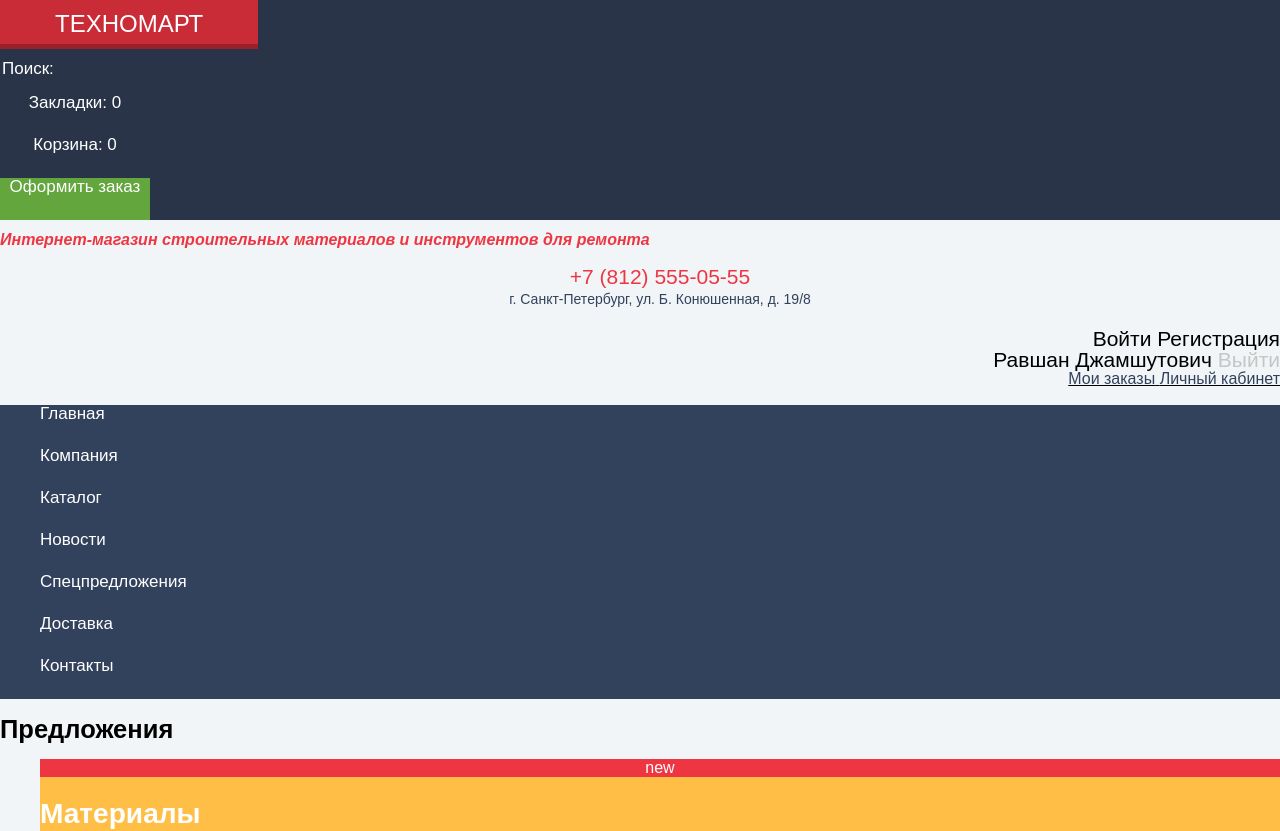
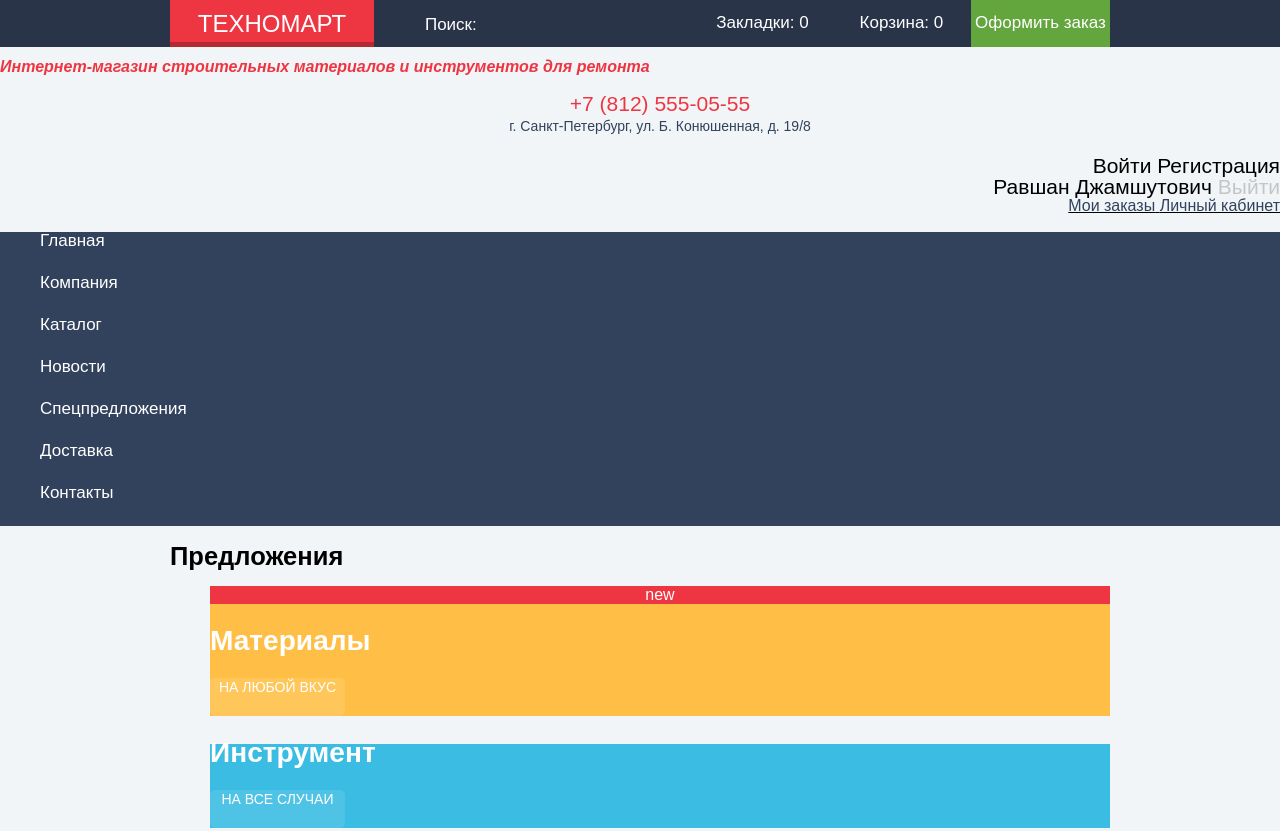
Before and after one commit to WEVI0Z/Technomart, a plain HTML site: page index.html in a window 1280 px wide. Shown: the top 831 px of the page. Drawn offline with Linux system fonts and the light colour scheme; a web font is replaced by a local one.

Commit message:
Started to make flex-box on the index

```diff
--- a/css/style.css
+++ b/css/style.css
@@ -7,6 +7,14 @@ body{
 	line-height: 18px;
 
 	background-color: #f1f5f7;
+}
+
+.container{
+	margin: auto;
+	padding-left: 10px;
+	padding-right: 10px;
+
+	width: 940px;
 }
 
 .white{
@@ -19,7 +27,16 @@ a{
 }
 
 .header-top {
+	display: flex;
+	justify-content: center;
+
 	color: white;
+	background-color: #293449;
+}
+
+.header-bg{
+	width: 100%;
+
 	background-color: #293449;
 }
 
@@ -28,9 +45,12 @@ a{
 }
 
 .logo {
-	padding: 12px;
-	padding-left: 55px;
-	padding-right: 55px;
+	/* /* padding: 12px; */
+	/* padding-left: 55px;
+	padding-right: 55px; */
+	padding: 0 auto;
+
+	width: 220px;
 
 	font-size: 24px;
 	line-height: 47px;
@@ -54,7 +74,8 @@ a{
 
 .main-search{
 	width: 270px;
-	height: 47px;
+	padding-left: 49px;
+	padding-top: 14px;
 }
 
 .main-search img {
@@ -67,7 +88,6 @@ a{
 
 .main-search input {
 	width: 270px;
-	height: 42px;
 
 	font-family: inherit;
 	font-size: inherit;
@@ -94,8 +114,9 @@ a{
 }
 
 .header-button{
+	display: block;
+	padding-top: 14px;
 	width: 150px;
-	height: 42px;
 
 	text-align: center;
 	line-height: 18px;
@@ -110,21 +131,21 @@ a{
 	background-color: rgb(22, 29, 41);
 }
 
-.main-header-buy div{
+.main-header-buy{
 	width: 150px;
-	height: 42px;
+	padding-top: 14px;
 
 	text-align: center;
 
 	background-color: rgb(99,166, 62);
 }
 
-.main-header-buy div:hover,
-.main-header-buy div:focus {
+.main-header-buy:hover,
+.main-header-buy:focus {
 	background-color: rgb(95, 187, 45);
 }
 
-.main-header-buy div:active{
+.main-header-buy:active{
 	background-color: rgb(81, 133, 52);
 }
 
--- a/index.html
+++ b/index.html
@@ -11,29 +11,24 @@
     </head>
     <body>
         <header class="main-header">
-            <div class="header-top">
+            <div class="header-bg">
+                <div class="header-top container">
                     <a href="#" class="logo">
                         Техномарт
                     </a>
                     <form class="main-search" method="GET" action="htttps://echo.htmlacademy.ru">
                         <input id="header-search" type="text" name="search" placeholder="Поиск:">
                     </form>
-
-                <a href="#">
-                    <div class="bookmark header-button">
+                    <a href="#" class="bookmark header-button">
                         Закладки: <span>0</span>
-                    </div>
                     </a>
-                <a href="#">
-                    <div class="cart header-button">
+                    <a href="#" class="cart header-button">
                         Корзина: <span>0</span>
-                    </div>
                     </a>
                     <a href="#" class="main-header-buy">
-                    <div>
                         Оформить заказ
+                    </a>
                 </div>
-                </a>
             </div>
             <h1>
                 Интернет-магазин
```
Also changed, not shown: catalog.html (+1 -1 lines). Lines whose indentation alone changed are shown as unchanged.
